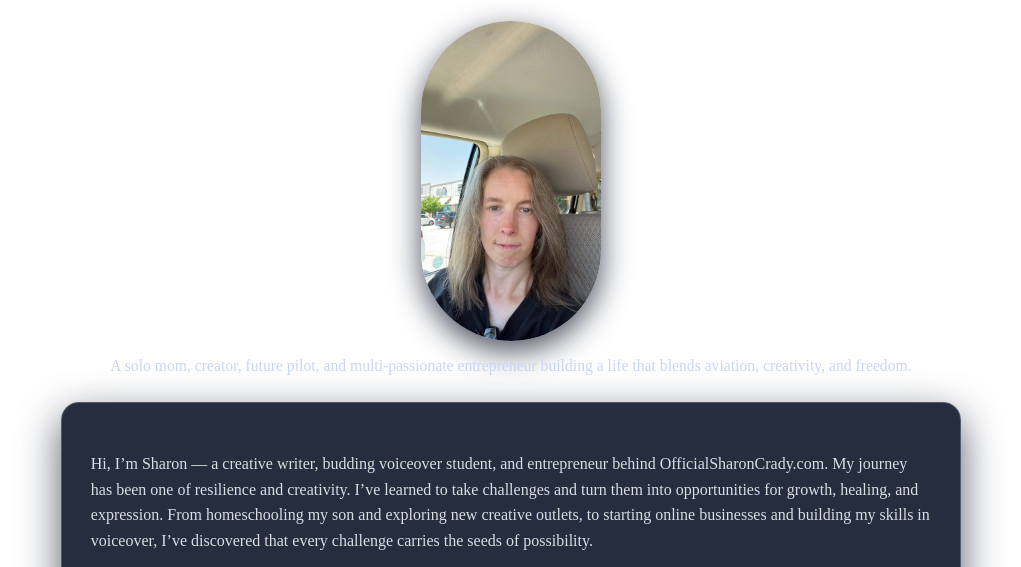
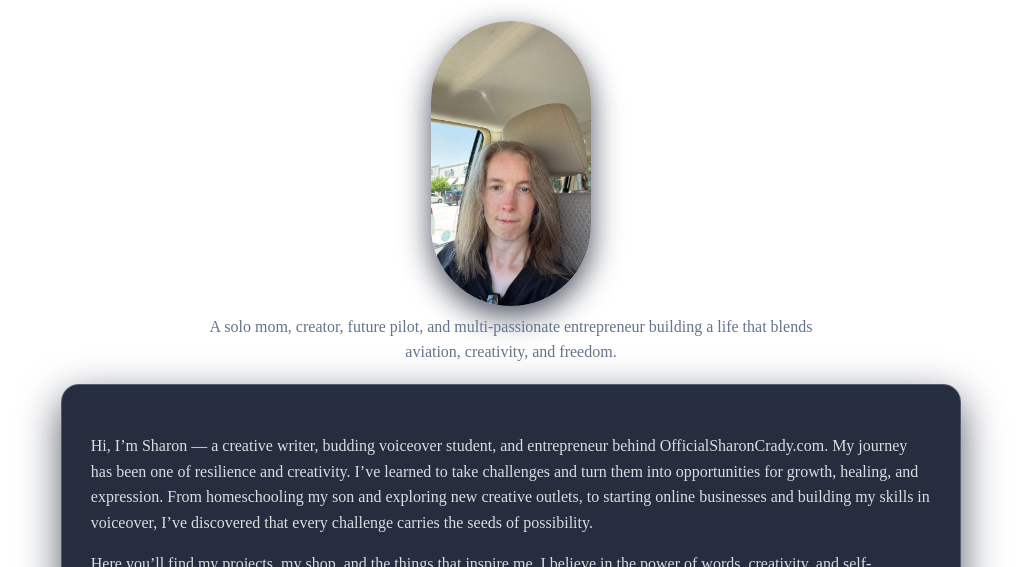
Before and after one commit to sharoncrady/officialsharoncrady, a plain HTML site: page about.html in a window 1280 px wide. Shown: the part 198-765 px from the top of the page, without its empty margins (129-1150 px from the left). Drawn offline with Linux system fonts and the light colour scheme.

Commit message:
Update style.css

```diff
--- a/style.css
+++ b/style.css
@@ -534,24 +534,24 @@ a.btn.frequense-btn:hover {
   margin-bottom: 1rem;
 }
 
-/* Header area on About page */
 .about-page .page-header {
   text-align: center;
-  margin-bottom: 1.5rem;
+  margin-bottom: 0.75rem;     /* pulls the card a bit closer */
 }
 
 .about-page .page-subtitle {
-  color: #cbd5f5;
-  font-size: 0.98rem;
-  margin-top: 0.75rem;
+  color: #64748b;             /* darker, easier to read */
+  font-size: 1rem;
+  max-width: 640px;
+  margin: 0.5rem auto 1.2rem; /* centered + better spacing */
 }
 
 /* Photo styling */
 .about-photo {
   display: block;
-  max-width: 180px;
-  width: 60%;
-  margin: 1rem auto 0.5rem;
+  max-width: 160px;              /* just slightly smaller */
+  width: 55%;
+  margin: 0.75rem auto 0.25rem;  /* tighter to the heading/card */
   border-radius: 999px;
   box-shadow: 0 10px 30px rgba(15, 23, 42, 0.75);
 }
```
